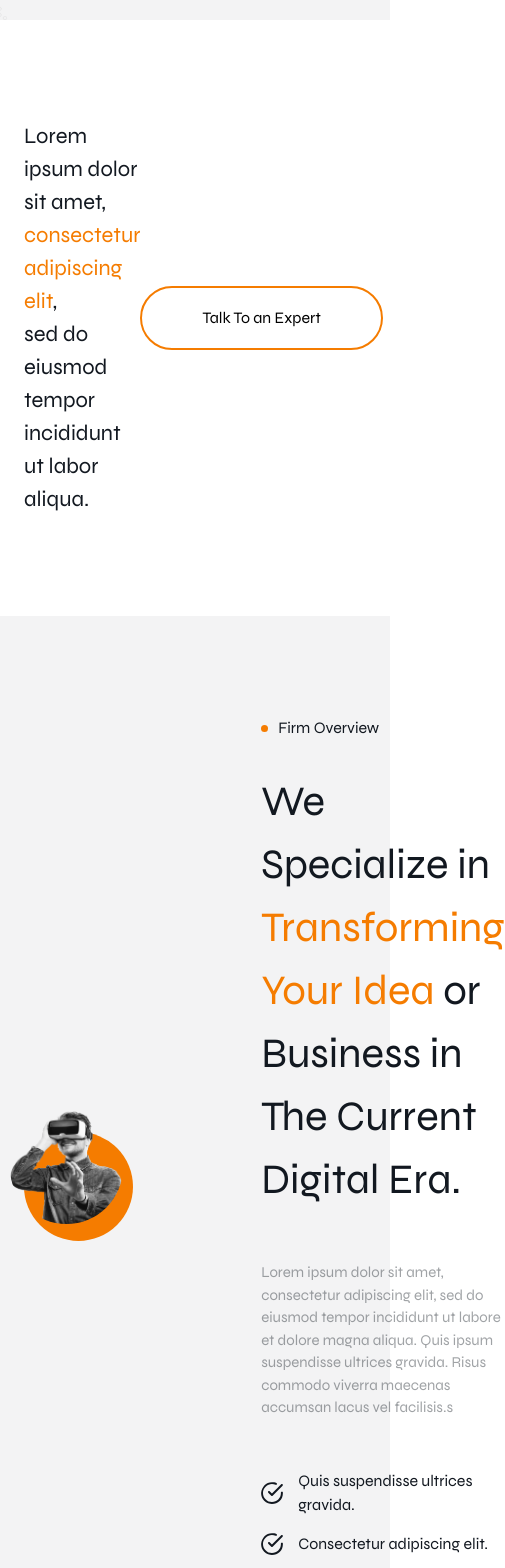
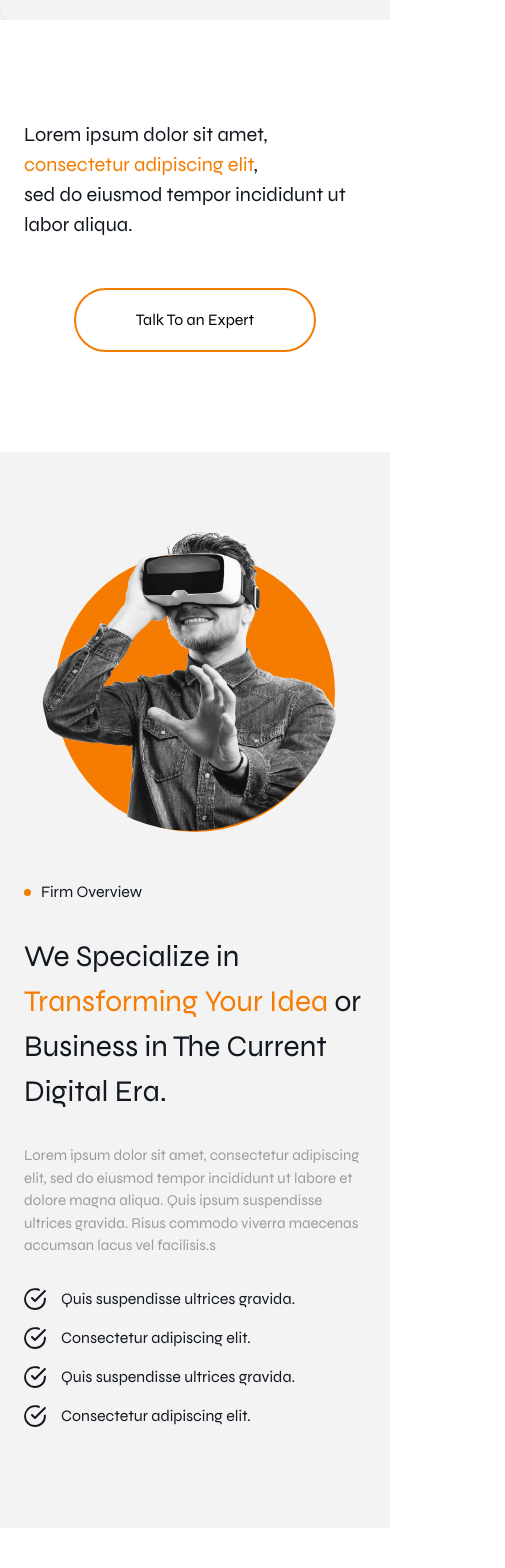
Before and after one commit to totauhid/simsolution, a Next.js app: page /about-us in a window 390 px wide. Shown: the part 380-1948 px from the top of the page, 505 px wide, since content can reach past the window. Built offline with nearby package versions, Linux system fonts and the light colour scheme.

Commit message:
fix about us page responsive issues

```diff
--- a/app/(routes)/about-us/page.tsx
+++ b/app/(routes)/about-us/page.tsx
@@ -16,8 +16,8 @@ const Page: NextPage<Props> = ({}) => {
 
       <section className="py-[100px]">
         <Container>
-          <div className="flex justify-between items-center">
-            <p className="text-[22px]">
+          <div className="flex flex-col md:flex-row gap-12 justify-between items-center">
+            <p className="text-[20px] md:text-[22px]">
               Lorem ipsum dolor sit amet,{" "}
               <span className="highlight">consectetur adipiscing elit</span>,
               <br />
--- a/app/components/sections/PowerFullValues.tsx
+++ b/app/components/sections/PowerFullValues.tsx
@@ -11,11 +11,11 @@ const PowerFullValues = () => {
           <p>Discover Our Company</p>
         </div>
 
-        <h3 className="text-[42px] mb-[120px]">
+        <h3 className="text-[30px] md:text-[35px] lg:text-[42px] mb-[50px] md:mb-[80px] lg:mb-[120px]">
           We Live by <span className="highlight">Powerful</span> Values
         </h3>
 
-        <div className="grid grid-cols-3 gap-x-[30px] gap-y-[60px]">
+        <div className="grid grid-cols-1 md:grid-cols-2 lg:grid-cols-3 gap-x-[30px] gap-y-[60px]">
           <PowerfullValueCard
             title="We Are"
             description="Lorem ipsum dolor sit amet, consectetur adipiscing elit, sed do eiusmod tempor incididunt ut labore et dolore magna aliqua."
--- a/app/components/sections/TransformIdea.tsx
+++ b/app/components/sections/TransformIdea.tsx
@@ -6,10 +6,10 @@ const TransformIdea = () => {
   return (
     <section className="py-[100px] bg-[#F3F3F4]">
       <Container>
-        <div className="flex justify-between items-center gap-32">
-          <div className="shrink-0 relative w-[28vw] h-[28vw]">
-            <div className="bg-primary w-[28vw] h-[28vw] absolute top-0 left-0 rounded-full"></div>
-            <div className="absolute w-[29vw] h-[29vw] -top-[21px] -left-[14px] rounded-full overflow-dhidden">
+        <div className="flex flex-col lg:flex-row justify-center lg:justify-between items-center gap-12 md:gap-20 lg:gap-32">
+          <div className="shrink-0 relative w-[280px] h-[280px] sm:h-[380px] sm:w-[380px] lg:w-[28vw] lg:h-[28vw]">
+            <div className="bg-primary w-[280px] h-[280px] sm:w-[380px] sm:h-[380px] lg:w-[28vw] lg:h-[28vw] absolute top-0 left-0 rounded-full"></div>
+            <div className="absolute w-[300px] h-[300px] sm:w-[400px] sm:h-[400px] lg:w-[29vw] lg:h-[29vw] -top-[21px] -left-[14px] rounded-full overflow-dhidden">
               <Image
                 className="rounded-full grayscale"
                 src="/images/eye-gudget.png"
@@ -24,14 +24,14 @@ const TransformIdea = () => {
               <span className="h-[7px] w-[7px] bg-primary rounded-full inline-block"></span>
               <p>Firm Overview</p>
             </div>
-            <h3 className="text-[42px]">
+            <h3 className="text-[30px] md:text-[35px] lg:text-[42px]">
               We Specialize in <br />
               <span className="highlight">Transforming Your Idea</span> or{" "}
               <br />
               Business in The Current <br /> Digital Era.
             </h3>
 
-            <p className="text-[15px] text-[#12182066] my-[50px]">
+            <p className="text-[15px] text-[#12182066] my-[30px] lg:my-[50px]">
               Lorem ipsum dolor sit amet, consectetur adipiscing elit, sed do
               eiusmod tempor incididunt ut labore et dolore magna aliqua. Quis
               ipsum suspendisse ultrices gravida. Risus commodo viverra maecenas
--- a/app/components/sections/WhyWorkWithUs.tsx
+++ b/app/components/sections/WhyWorkWithUs.tsx
@@ -18,7 +18,9 @@ const WhyWorkWithUs = () => {
           <p>Discover Our Company</p>
         </div>
 
-        <h3 className="text-[42px] mb-[120px]">Why Work With Us</h3>
+        <h3 className="text-[30px] md:text-[35px] lg:text-[42px] mb-[50px] md:mb-[80px] lg:mb-[120px]">
+          Why Work With Us
+        </h3>
 
         <div>
           <Divider />
--- a/app/components/ui/PowerfullValueCard.tsx
+++ b/app/components/ui/PowerfullValueCard.tsx
@@ -8,7 +8,7 @@ interface Props {
 
 const PowerfullValueCard: NextPage<Props> = ({ title, description }) => {
   return (
-    <div className="flex flex-col gap-[30px]">
+    <div className="flex flex-col gap-[20px] md:gap-[30px]">
       <div className="h-[75px] w-[75px] bg-[#E8E8EA] rounded-full grid place-content-center">
         <div className="relative help-circle h-[40px] w-[40px] shrink-0 z-10">
           <Image src="/images/help-icon/7.svg" fill alt="icon" />
--- a/app/components/ui/WhyWorkWithCard.tsx
+++ b/app/components/ui/WhyWorkWithCard.tsx
@@ -9,11 +9,13 @@ interface Props {
 
 const WhyWorkWithCard: NextPage<Props> = ({ title, description, img }) => {
   return (
-    <div className="flex items-center justify-between py-[60px] gap-5">
-      <div className="relative help-circle h-[45px] w-[45px] shrink-0 z-10">
-        <Image src={img} fill alt="icon" />
+    <div className="flex flex-col lg:flex-row items-start lg:items-center justify-between py-[60px] gap-5">
+      <div className="flex flex-grow justify-between items-center gap-5">
+        <div className="relative help-circle h-[45px] w-[45px] shrink-0 z-10">
+          <Image src={img} fill alt="icon" />
+        </div>
+        <h4 className="max-w-[300px] w-full text-[22px]">{title}</h4>
       </div>
-      <h4 className="max-w-[300px] w-full text-[22px]">{title}</h4>
       <p className="max-w-[655px] w-full text-[#12182066]">{description}</p>
     </div>
   );
```
